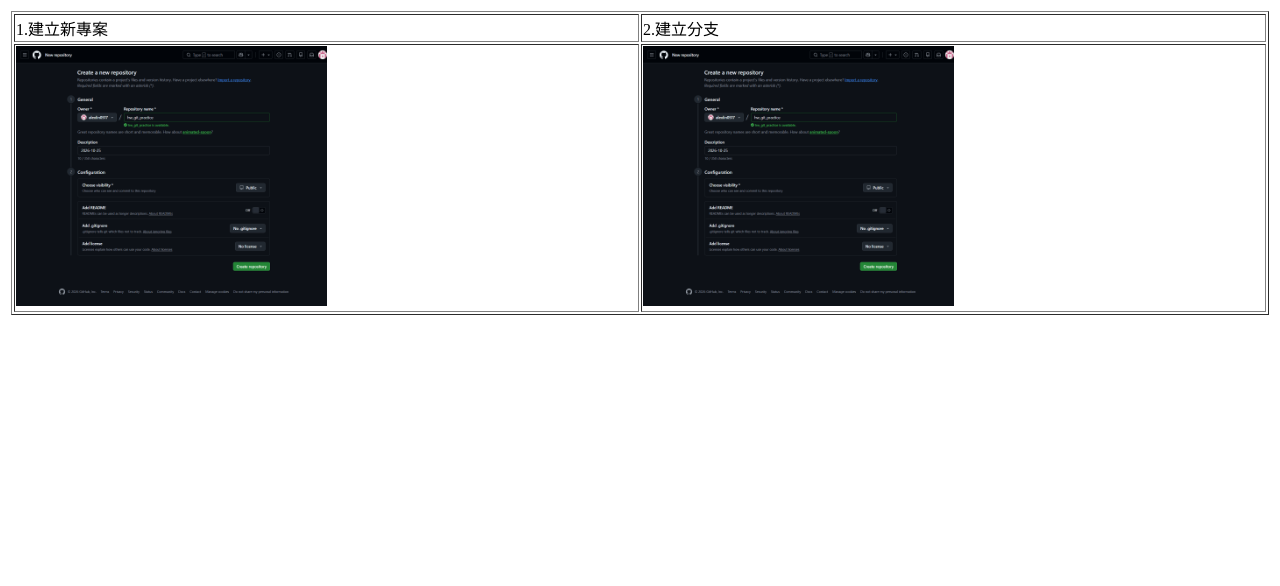
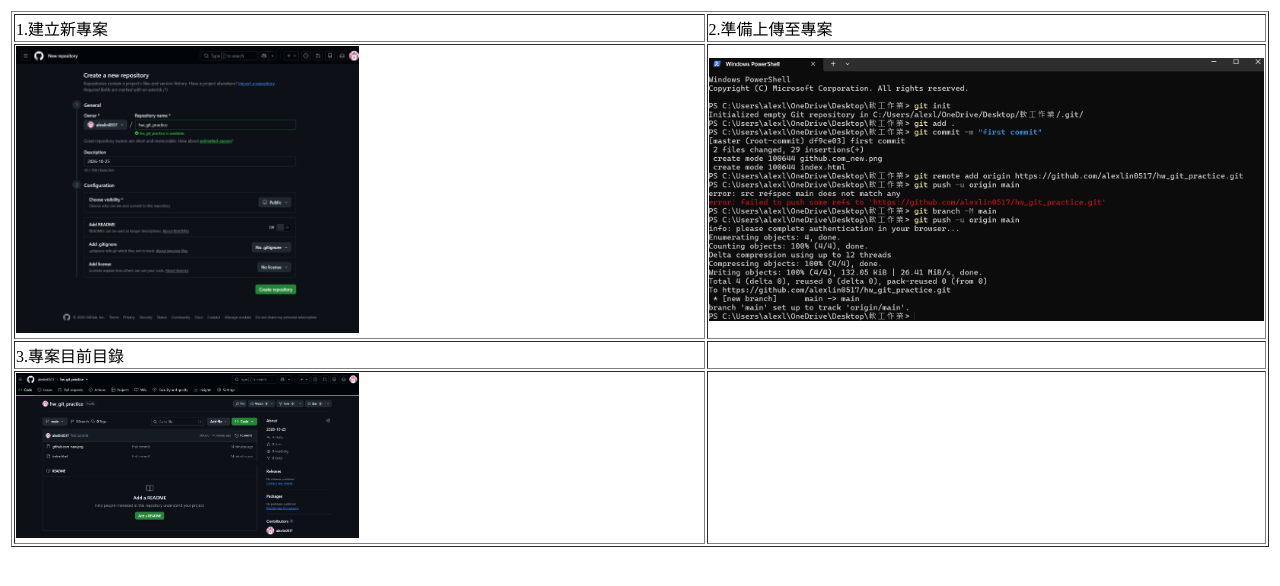
Before and after one commit to alexlin0517/hw_git_practice, a plain HTML site: page index.html in a window 1280 px wide. Drawn offline with Linux system fonts and the light colour scheme.

Commit message:
更新至main分支

```diff
--- a/index.html
+++ b/index.html
@@ -14,11 +14,19 @@
                 <table border="1">
                     <tr>
                         <td>1.建立新專案</td>
-                        <td>2.建立分支</td>
+                        <td>2.準備上傳至專案</td>
                     </tr>
                     <tr>
-                        <td><img src=".\github.com_new.png" style="width:50%;"></td>
-                        <td><img src=".\github.com_new.png" style="width:50%;"></td>
+                        <td><img src="github.com_new.png" style="width:50%;"></td>
+                        <td><img src="螢幕擷取畫面 2026-10-25 164610.png" style="width:100%;"></td>
+                    </tr>
+                    <tr>
+                        <td>3.專案目前目錄</td>
+                        <td></td>
+                    </tr>
+                    <tr>
+                        <td><img src="螢幕擷取畫面 2026-10-25 164922.png" style="width:50%;"></td>
+                        <td></td>
                     </tr>
                 </table>
             </tr>
```
Also changed, not shown: 上傳至專案.png (added), 螢幕擷取畫面 2026-10-25 164610.png (added), 螢幕擷取畫面 2026-10-25 164922.png (added).
